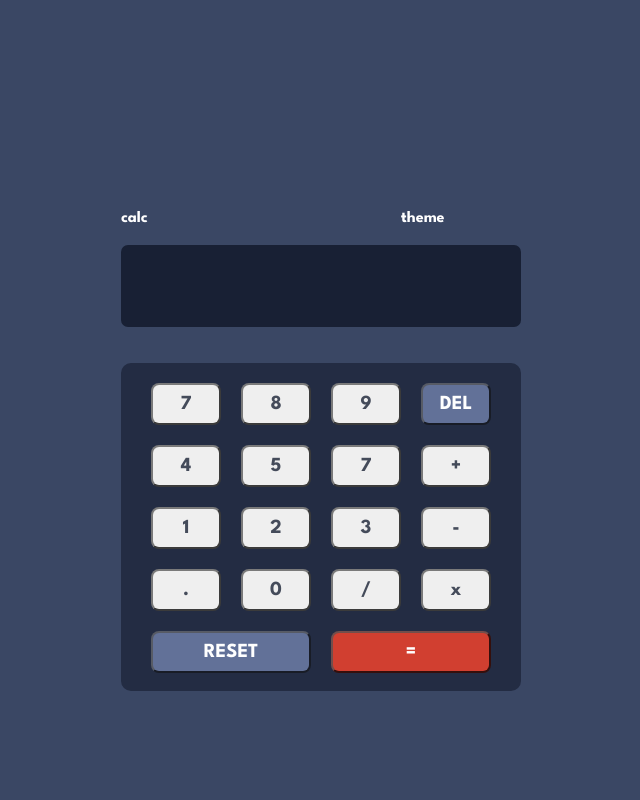
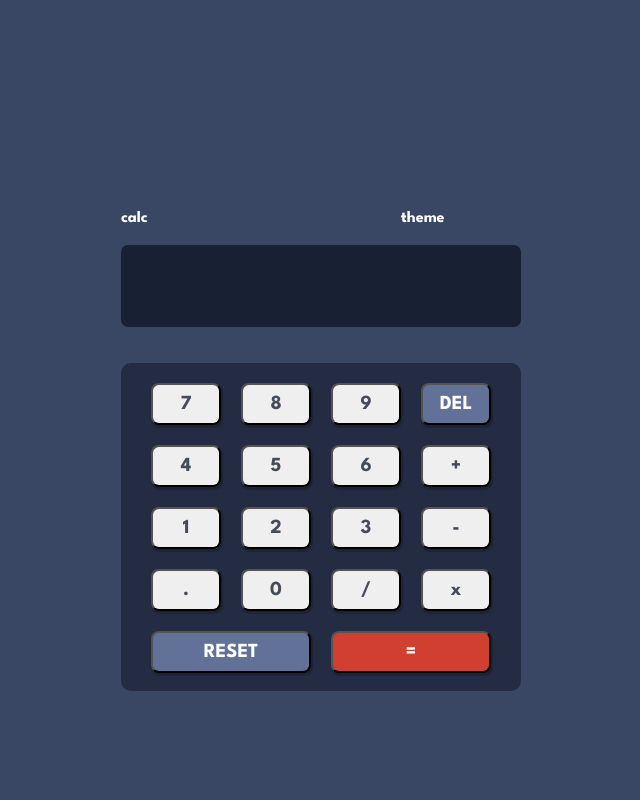
Before and after one commit to C4ioD/calculadora, a Flask app: page / in a window 1280 px wide. Shown: the whole page, without its empty margins (319-959 px from the left). Run offline with Flask 3, Linux system fonts and the light colour scheme.

Commit message:
funcionalidades calculadora

```diff
--- a/app.py
+++ b/app.py
@@ -1,9 +1,9 @@
-from flask import Flask, render_template, url_for , request
+from flask import Flask, render_template, url_for , request, redirect
 
 app = Flask(__name__)
 
 
-@app.route('/')
+@app.route('/', methods=['GET','POST'])
 def home():
   return render_template('index.html')
 
--- a/static/scripts.js
+++ b/static/scripts.js
@@ -0,0 +1,25 @@
+function insert(num) {
+  var numero = document.getElementById("display-number").innerHTML;
+  document.getElementById("display-number").innerHTML = numero + num;
+}
+
+function clean() {
+  document.getElementById("display-number").innerHTML = "";
+}
+
+function del() {
+  var resultado = document.getElementById("display-number").innerHTML;
+  document.getElementById("display-number").innerHTML = resultado.substring(
+    0,
+    resultado.length - 1
+  );
+}
+
+function calcular() {
+  var resultado = document.getElementById("display-number").innerHTML;
+  if (resultado) {
+    document.getElementById("display-number").innerHTML = eval(resultado);
+  } else {
+    document.getElementById("display-number").innerHTML = "Nada para calcular";
+  }
+}
--- a/static/style.css
+++ b/static/style.css
@@ -49,6 +49,15 @@ body {
   background-color: hsl(224, 36%, 15%);
 }
 
+#display-number {
+  position: absolute;
+  display: block;
+  font-size: 32px;
+  margin-top: 30px;
+  text-align: right;
+  right: 10%;
+}
+
 .container-number {
   position: relative;
   width: 100%;
@@ -83,7 +92,7 @@ li button {
   color: hsl(221, 14%, 31%);
   font-weight: 700;
   font-size: 20px;
-  border-color: rgba(0, 0, 0, 0.753);
+  box-shadow: 1px 2px 1px 1px rgba(0, 0, 0, 0.2);
 }
 
 #del {
@@ -94,6 +103,11 @@ li button {
 li button:active {
   border: 1px solid;
   border-color: rgb(0, 28, 121);
+}
+
+li button:hover {
+  background-color: #242697;
+  color: #fff;
 }
 
 #reset,
@@ -109,3 +123,11 @@ li button:active {
 #igual {
   background-color: #d13f30;
 }
+
+#igual:hover,
+#reset:hover,
+#igual:hover,
+#del:hover {
+  background-color: #242697;
+  color: #fff;
+}
--- a/templates/index.html
+++ b/templates/index.html
@@ -20,37 +20,37 @@
           </div>
         </div>
         <div class="display">
-          <div class="display-number"></div>
+          <div id="display-number"></div>
         </div>
         <div class="container-number">
           <ul>
             <div class="row-1">
-              <li><button id="7">7</button></li>
-              <li><button id="8">8</button></li>
-              <li><button id="9">9</button></li>
-              <li><button id="del">DEL</button></li>
+              <li><button id="7" onclick="insert('7')">7</button></li>
+              <li><button id="8" onclick="insert('8')">8</button></li>
+              <li><button id="9" onclick="insert('9')">9</button></li>
+              <li><button id="del" onclick="del()">DEL</button></li>
             </div>
             <div class="row-2">
-              <li><button id="4">4</button></li>
-              <li><button id="5">5</button></li>
-              <li><button id="6">7</button></li>
-              <li><button id="+">+</button></li>
+              <li><button id="4" onclick="insert('4')">4</button></li>
+              <li><button id="5" onclick="insert('5')">5</button></li>
+              <li><button id="6" onclick="insert('6')">6</button></li>
+              <li><button id="+" onclick="insert('+')">+</button></li>
             </div>
             <div class="row-3">
-              <li><button id="1">1</button></li>
-              <li><button id="2">2</button></li>
-              <li><button id="3">3</button></li>
-              <li><button id="-">-</button></li>
+              <li><button id="1" onclick="insert('1')">1</button></li>
+              <li><button id="2" onclick="insert('2')">2</button></li>
+              <li><button id="3" onclick="insert('3')">3</button></li>
+              <li><button id="-" onclick="insert('-')">-</button></li>
             </div>
             <div class="row-4">
-              <li><button id=".">.</button></li>
-              <li><button id="0">0</button></li>
-              <li><button id="/">/</button></li>
-              <li><button id="x">x</button></li>
+              <li><button id="." onclick="insert('.')">.</button></li>
+              <li><button id="0" onclick="insert('0')">0</button></li>
+              <li><button id="/" onclick="insert('/')">/</button></li>
+              <li><button id="x" onclick="insert('*')">x</button></li>
             </div>
             <div class="row-5">
-              <li><button id="reset">RESET</button></li>
-              <li><button id="igual">=</button></li>
+              <li><button id="reset" onclick="clean()">RESET</button></li>
+              <li><button id="igual" onclick="calcular()">=</button></li>
             </div>
           </ul>
         </div>
```
